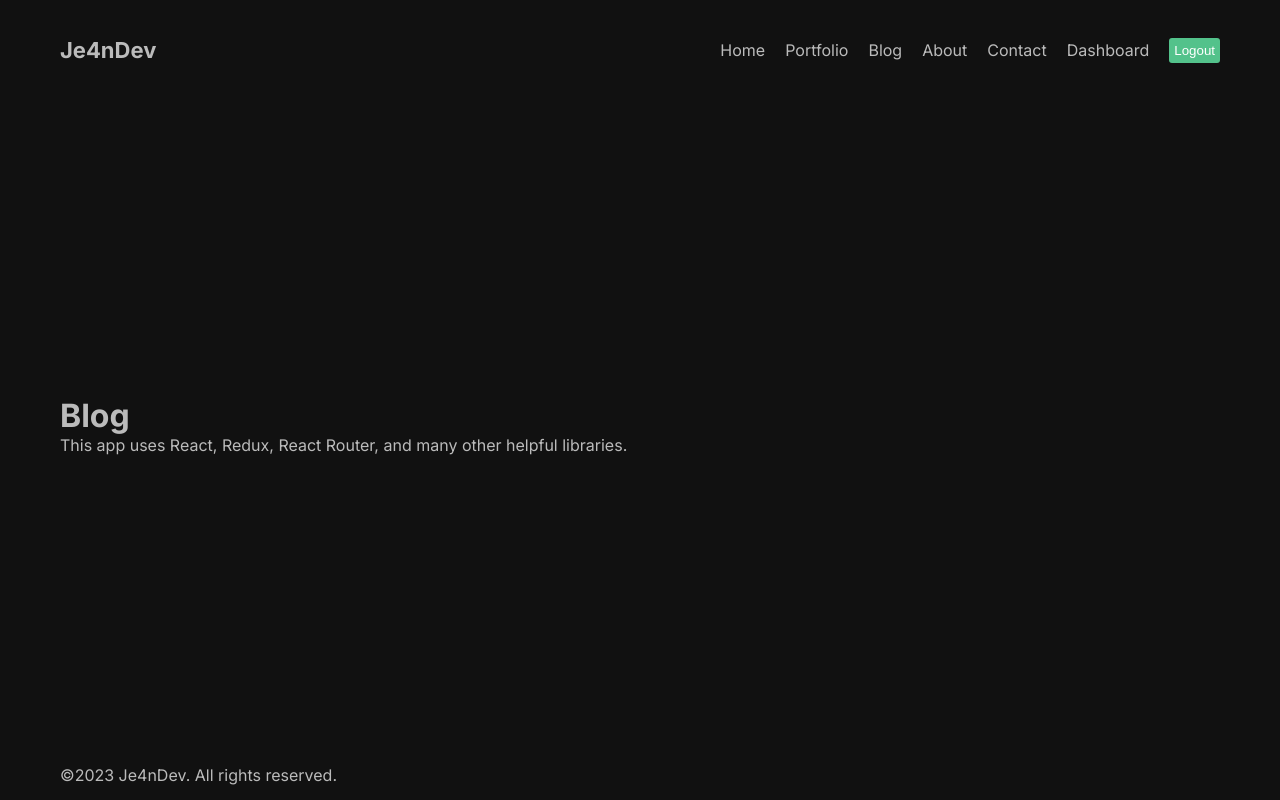
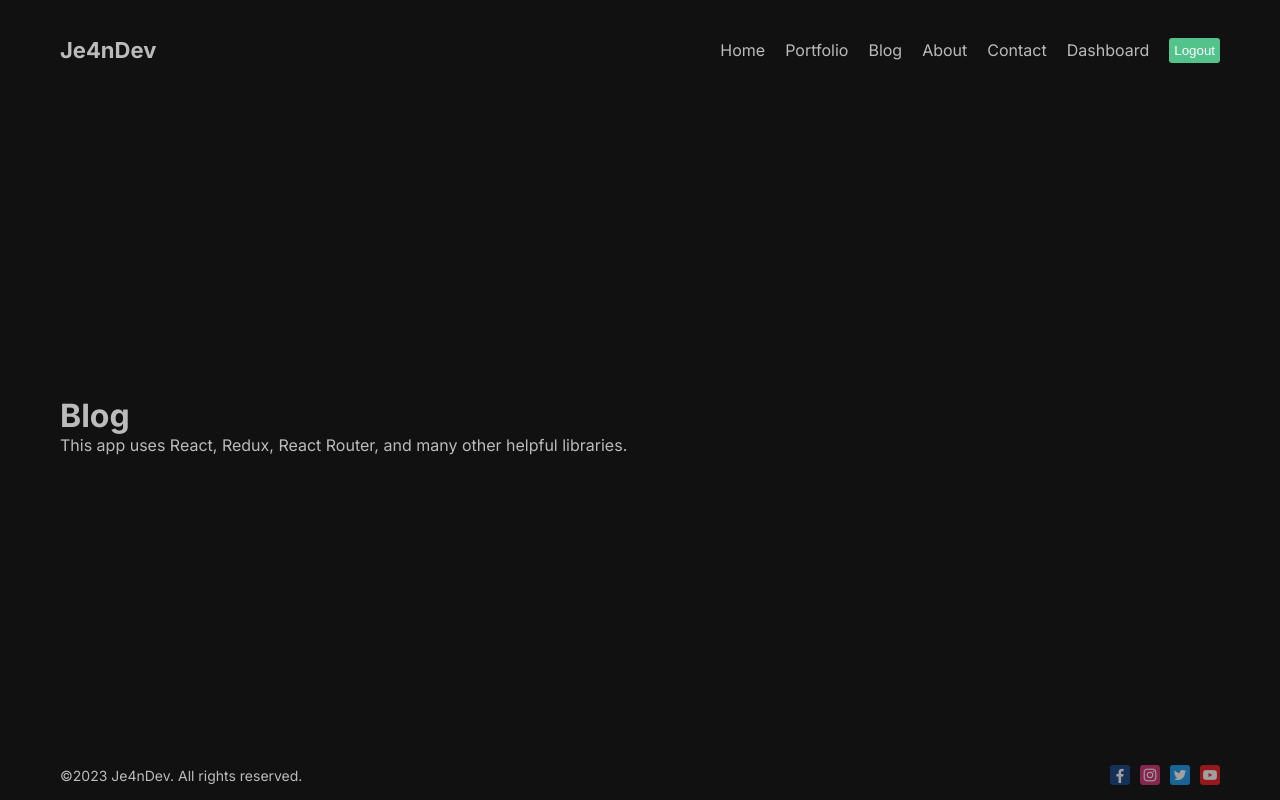
Before and after one commit to JE4NVRG/Next.js-fullCourse-LAMA-DEV, a Next.js app: page /blog in a window 1280 px wide. Built offline with nearby package versions, Linux system fonts and the light colour scheme.

Commit message:
adicionado icons

```diff
--- a/src/components/footer/Footer.jsx
+++ b/src/components/footer/Footer.jsx
@@ -1,11 +1,17 @@
 import React from 'react'
 import styles from './footer.module.css'
+import Image from 'next/image'
 
 const Footer = () => {
   return (
     <div className={styles.container}>
-        <diuv>©2023 Je4nDev. All rights reserved.</diuv>
-        <div></div>
+        <div>©2023 Je4nDev. All rights reserved.</div>
+        <div className={styles.social}>
+          <Image src="/1.png" width={20} height={20} className={styles.icon} />
+          <Image src="/2.png" width={20} height={20} className={styles.icon}/>
+          <Image src="/3.png" width={20} height={20} className={styles.icon}/>
+          <Image src="/4.png" width={20} height={20} className={styles.icon}/>
+        </div>
     </div>
   )
 }
--- a/src/components/footer/footer.module.css
+++ b/src/components/footer/footer.module.css
@@ -1,6 +1,18 @@
 .container {
     height: 50px;
+    font-size: 14px;
     display: flex;
     align-items: center;
     justify-content: space-between;
 }
+
+.social {
+    display: flex;
+    align-items: center;
+    gap: 10px;
+}
+
+.icon {
+    opacity: 0.6;
+    cursor: pointer;
+}
```
